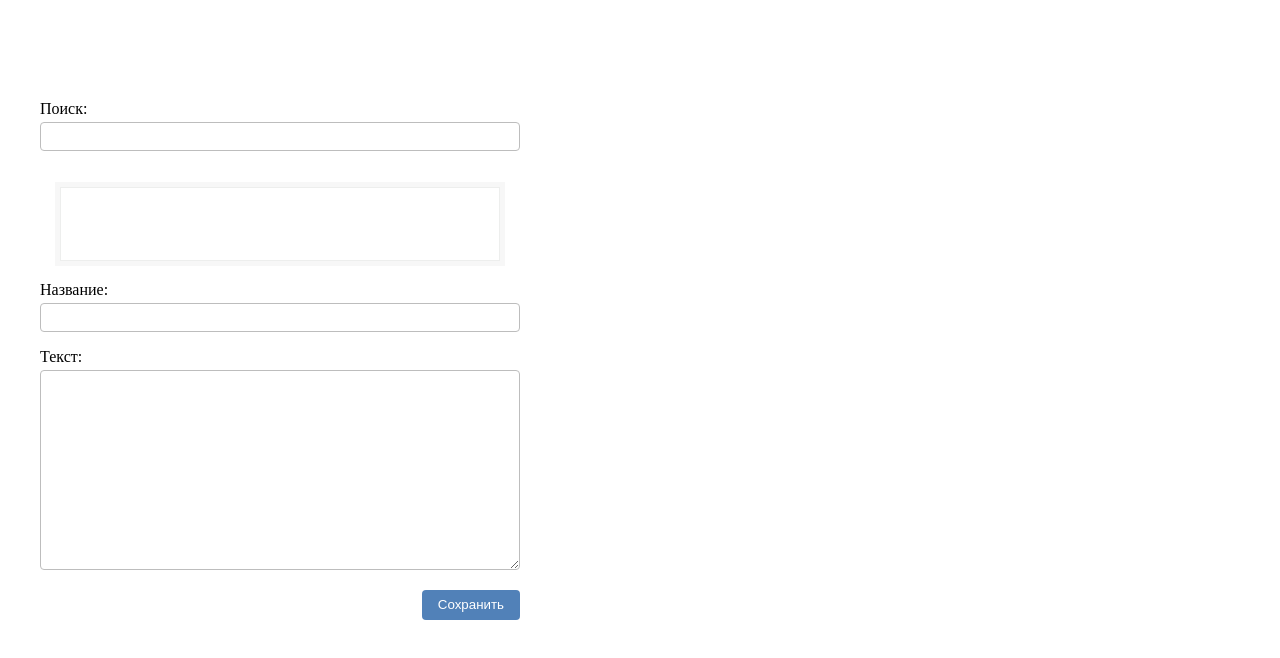
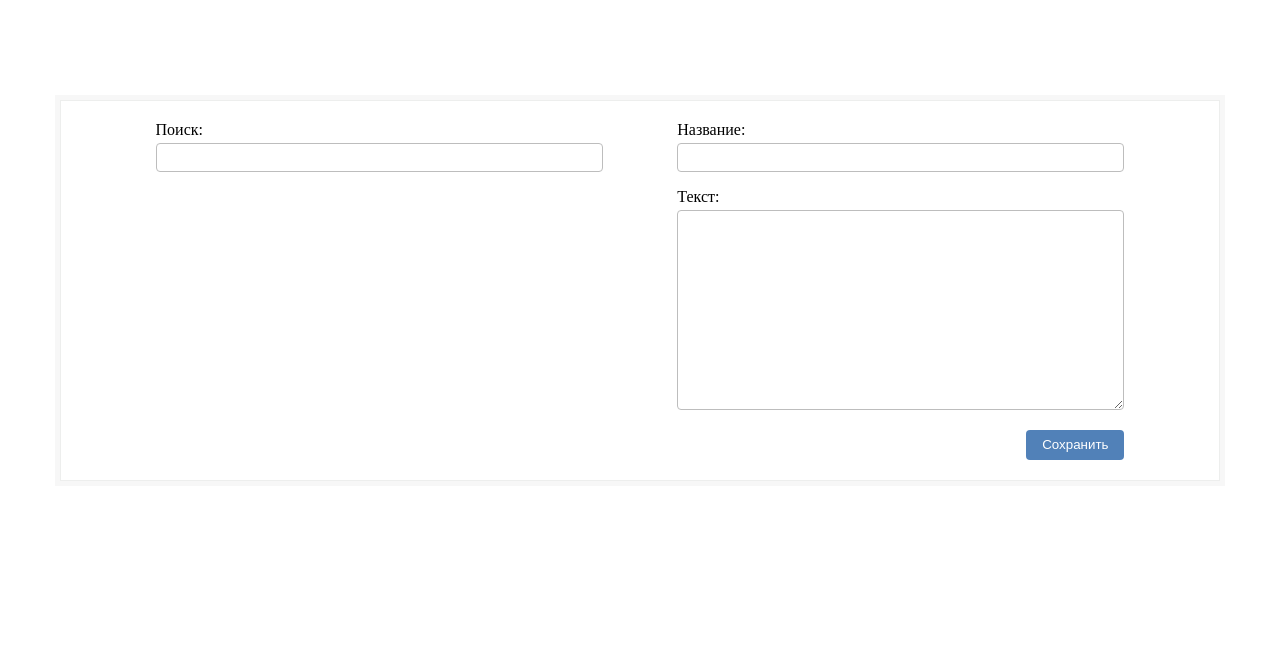
Before and after one commit to Naumch/react-notebook, a React (Create React App) app in the folder my-app/: page / in a window 1280 px wide. Shown: the top 658 px of the page. Built offline with nearby package versions, Linux system fonts and the light colour scheme; the HTML template or start-up script is replaced by a standard one.

Commit message:
Поменяла верстку из-за новых добавленных компонентов

```diff
--- a/my-app/src/App.js
+++ b/my-app/src/App.js
@@ -16,6 +16,7 @@ function App() {
 
   return (
     <div className='wrap'>
+      <div className='notebook'>
         <div className='item'>
           <Filter filter={filter} setFilter={setFilter}/>
           <Notes notes={notes} setNotes={setNotes} filteredNotes={filteredNotes} setEditId={setEditId}/>
@@ -24,6 +25,7 @@ function App() {
           <Inputs editId={editId} setEditId={setEditId} notes={notes} setNotes={setNotes}/>
         </div>
       </div>
+    </div>
   )
 }
 
--- a/my-app/src/Notes.js
+++ b/my-app/src/Notes.js
@@ -16,13 +16,11 @@ function Notes({ notes, setNotes, filteredNotes, setEditId }) {
     setNotes(notes.filter(note => note.id !== id));
   }
 
-  return <div className='notebook'>
-    <div className='item'>
-      <ul className='list'>
-        {items}
-      </ul>
-    </div>
-  </div>
+  return (
+    <ul className='list'>
+      {items}
+    </ul>
+  )
 }
 
 export default Notes;
```
Lines whose indentation alone changed are shown as unchanged.
